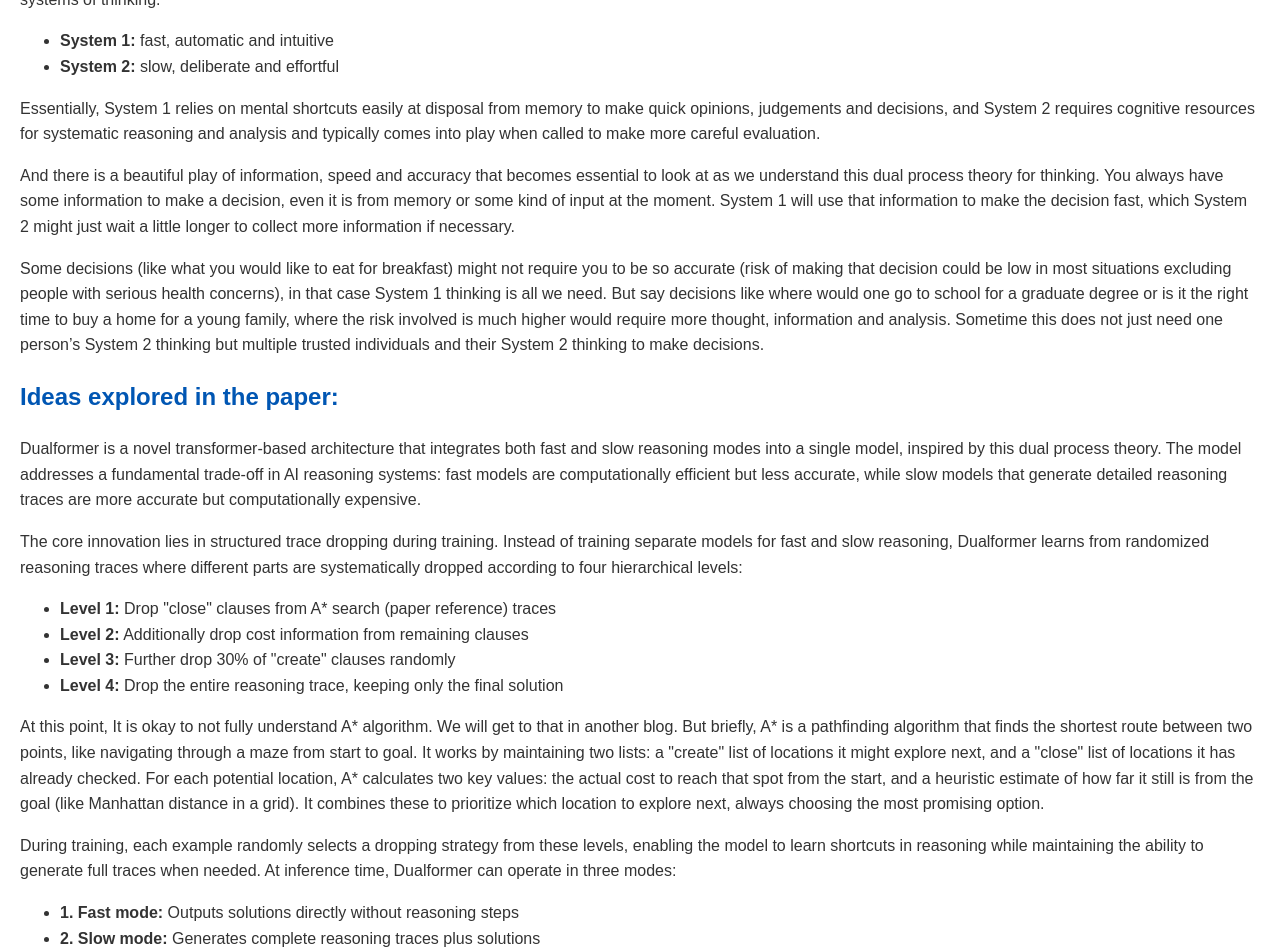
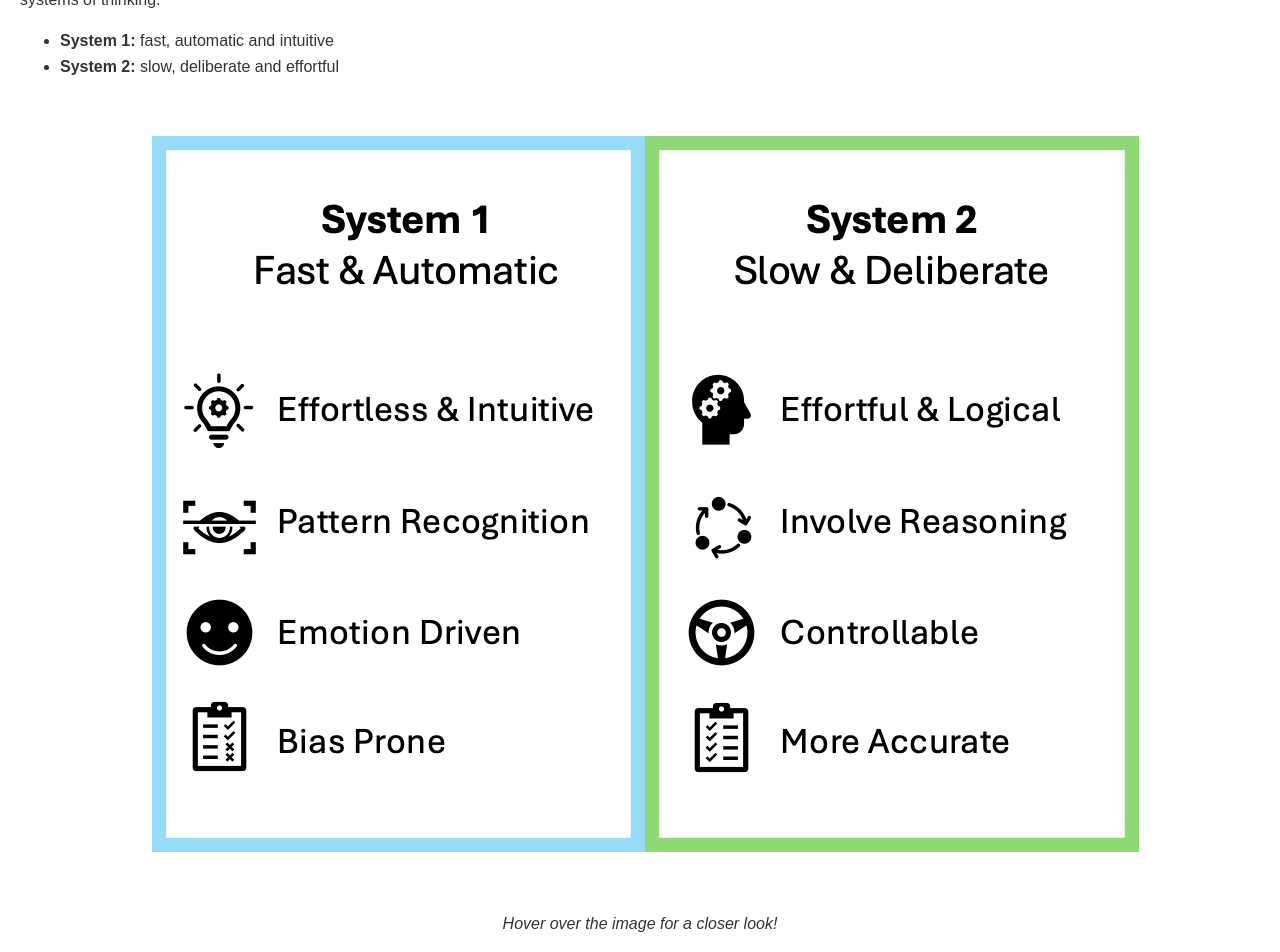
Before and after one commit to brainsesh/brainsesh.github.io, a Jekyll site: the page docs/dualformer/index.html, which Jekyll copies as it is, in a window 1280 px wide and 1400 px high, scrolled down 510 px. Shown: the top 952 px of the window. Built offline with Jekyll 4.4.1, drawn with Linux system fonts in a browser that asks for light colours; some of the changed text lies outside the part shown.

Commit message:
change 061325

```diff
--- a/docs/dualformer/index.html
+++ b/docs/dualformer/index.html
@@ -52,11 +52,16 @@
         <li><strong>System 2:</strong> slow, deliberate and effortful </li>
     </ul>
 
+    <div class="interactive-image">
+        <img src="system.jpg" alt="systems" title="Click to explore systems of thinking">
+        <p><em>Hover over the image for a closer look!</em></p>
+    </div>
+
     <p>Essentially, System 1 relies on mental shortcuts easily at disposal from memory to make quick opinions, judgements and decisions, and System 2 requires cognitive resources for systematic reasoning and analysis and typically comes into play when called to make more careful evaluation. </p>
 
     <p>And there is a beautiful play of information, speed and accuracy that becomes essential to look at as we understand this dual process theory for thinking. You always have some information to make a decision, even it is from memory or some kind of input at the moment. System 1 will use that information to make the decision fast, which System 2 might just wait a little longer to collect more information if necessary. </p>
 
-    <p>Some decisions (like what you would like to eat for breakfast) might not require you to be so accurate (risk of making that decision could be low in most situations excluding people with serious health concerns), in that case System 1 thinking is all we need. But say decisions like where would one go to school for a graduate degree or is it the right time to buy a home for a young family, where the risk involved is much higher would require more thought, information and analysis. Sometime this does not just need one person’s System 2 thinking but multiple trusted individuals and their System 2 thinking to make decisions.</p>
+    <p>Some decisions, like what you would like to eat for breakfast, might not require you to be so accurate as the risk of making that decision could be low in most situations excluding people with serious health concerns. In that case System 1 thinking is all we need. But say decisions like where would one go to school for a graduate degree or is it the right time to buy a home for a young family, where the risk involved is much higher would require more thought, information and analysis. Sometime this does not just need one person’s System 2 thinking but multiple trusted individuals and their System 2 thinking to make decisions.</p>
 
     <h2>Ideas explored in the paper:   </h2>
 
@@ -73,9 +78,9 @@
 
     <p>During training, each example randomly selects a dropping strategy from these levels, enabling the model to learn shortcuts in reasoning while maintaining the ability to generate full traces when needed. At inference time, Dualformer can operate in three modes:</p>
     <ul>
-        <li><strong>1. Fast mode:</strong> Outputs solutions directly without reasoning steps</li>
-        <li><strong>2. Slow mode:</strong> Generates complete reasoning traces plus solutions</li>
-        <li><strong>3. Auto mode:</strong> Automatically decides which approach to use</li>
+        <li><strong>Fast mode:</strong> Outputs solutions directly without reasoning steps</li>
+        <li><strong>Slow mode:</strong> Generates complete reasoning traces plus solutions</li>
+        <li><strong>Auto mode:</strong> Automatically decides which approach to use</li>
     </ul>
 
 
@@ -85,19 +90,6 @@
 
 
 
-    <div class="interactive-image">
-        <img src="random.jpg" alt="Brainstorming Session" title="Click to explore brainstorming tips">
-        <p><em>Hover over the image for a closer look!</em></p>
-    </div>
-
-    <h2>Tips for Effective Brainstorming</h2>
-    <ul>
-        <li><strong>Set a clear goal:</strong> Define the problem or topic you want to brainstorm about.</li>
-        <li><strong>Encourage wild ideas:</strong> Don't limit creativity; even the craziest ideas can spark something great.</li>
-        <li><strong>Build on others' ideas:</strong> Collaboration can lead to breakthroughs.</li>
-        <li><strong>Stay focused:</strong> Keep the discussion on track to avoid losing momentum.</li>
-        <li><strong>Use visual aids:</strong> Diagrams, charts, and images can help clarify and inspire ideas.</li>
-    </ul>
 
     <h2>Conclusion</h2>
     <p>The art of brainstorming lies in its ability to bring people together, foster creativity, and generate solutions. Whether you're tackling a complex problem or simply exploring new ideas, brainstorming is an invaluable skill that can lead to amazing results.</p>
```
Also changed, not shown: docs/dualformer/system.jpg (added), 1 other file.
